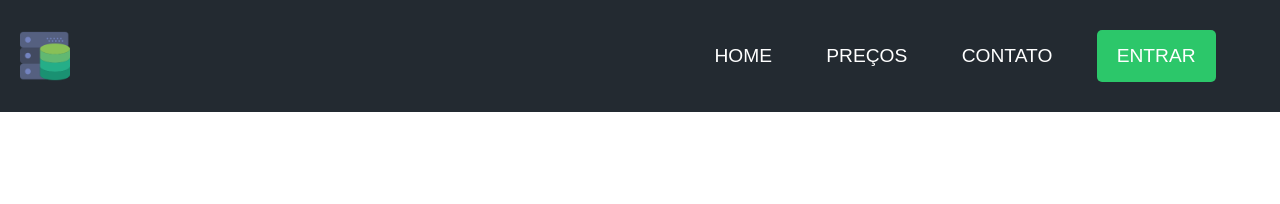
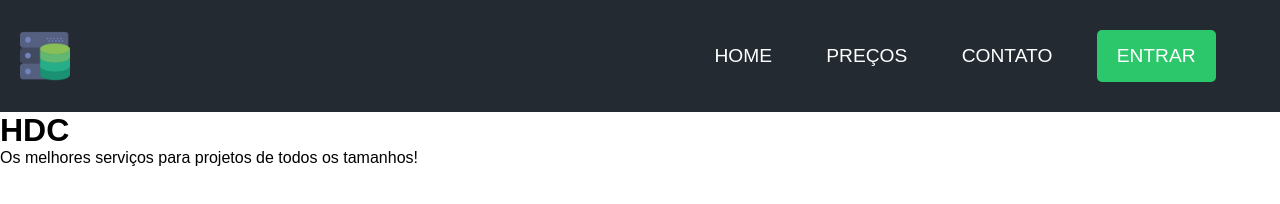
Before and after one commit to deivison556/HDC-Host, a plain HTML site: page index.html in a window 1280 px wide. Drawn offline with Linux system fonts and the light colour scheme.

Commit message:
feat(html): Feito a estrutura do main no index.html

```diff
--- a/css/header.css
+++ b/css/header.css
@@ -37,7 +37,7 @@
 }
 
 .header-container .header-navegation .header-menu a:hover {
-  color: #2b3136;
+  color: #3e454b;
 }
 
 .header-container .header-navegation .header-menu .btn-header {
--- a/index.html
+++ b/index.html
@@ -18,5 +18,11 @@
       </ul>
     </nav>
   </header>
+  <main class="main-container-bg">
+    <div class="main-container">
+      <h1>HDC</h1>
+      <p>Os melhores serviços para projetos de todos os tamanhos!</p>
+    </div>
+  </main>
 </body>
 </html>
```
